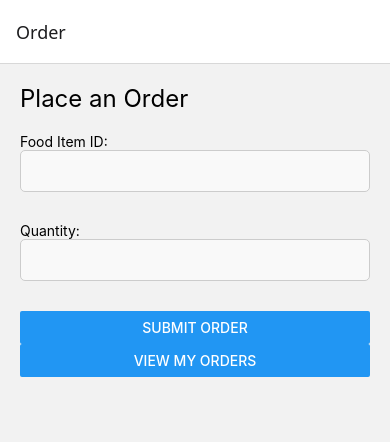
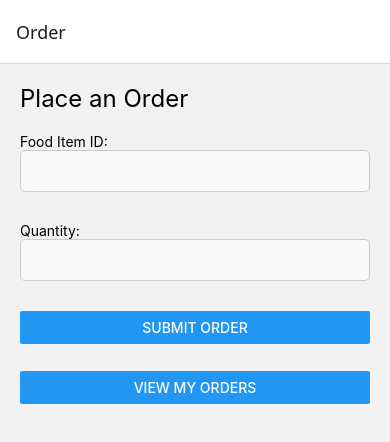
Before and after one commit to sahansaamarasinghe/OrderManagement, a React Native app: screen /Order in a window 390 px wide. Shown: the top 442 px of the page. Built offline with nearby package versions, Linux system fonts and the light colour scheme.

Commit message:
validation - done

```diff
--- a/api/orderApi.js
+++ b/api/orderApi.js
@@ -6,9 +6,10 @@ import axios from 'axios';
 const API_URL = 'http://10.0.0.128:5132/api/order';
 
 export const placeOrder = async (items) => {
-  //console.log("log3")
+  //.log("log3")
   console.log(API_URL)
   return axios.post(`${API_URL}`, { items });
+
 };
 
 export const getGuestOrders = async () => {
--- a/pages/PlaceOrderScreen/PlaceOrderScreen.js
+++ b/pages/PlaceOrderScreen/PlaceOrderScreen.js
@@ -9,55 +9,58 @@ const PlaceOrder = ({ navigation }) => {
   const [foodItemId, setFoodItemId] = useState('');
   const [quantity, setQuantity] = useState('');
 
-  const handleSubmit = async () => {
+ // const handleSubmit = async () => {
+
+
+  //   try {
+  //     const items = [
+  //       { foodItemId: parseInt(foodItemId), quantity: parseInt(quantity) },
+  //     ];
+  //     //console.log('log6');
+  //     console.log('items', items);
+  //     await placeOrder(items);
+  //    // console.log('log2');
+  //     alert('Order placed!');
+  //     console.log('log5');
+  //   } catch (err) {
+  //     //console.log('log1');
+  //     alert(err.response?.data?.message);
+  //     //alert(err.response?.data?.message || 'Something went wrong');
+  //   }
+  // };
+
+
+
+
+
+    const handleSubmit = async () => {
+    const parsedFoodItemId = parseInt(foodItemId);
+    const parsedQuantity = parseInt(quantity);
+
+
+    if (!foodItemId || !quantity) {
+      alert('Please enter both Food Item ID and Quantity.');
+      return;
+    }
+
+    if (isNaN(parsedFoodItemId) || isNaN(parsedQuantity)) {
+      alert('Food Item ID and Quantity must be valid numbers.');
+      return;
+    }
+
     try {
       const items = [
-        { foodItemId: parseInt(foodItemId), quantity: parseInt(quantity) },
+        { foodItemId: parsedFoodItemId, quantity: parsedQuantity }
       ];
-      console.log("items",items)
+
       await placeOrder(items);
       //console.log("log2")
       alert('Order placed!');
     } catch (err) {
 
-      //console.log("log1")
-      alert(err.response?.data?.message );
-      //alert(err.response?.data?.message || 'Something went wrong');
+      alert(err?.response?.data?.message || 'Something went wrong. Please try again.');
     }
   };
-
-
-
-
-//   const handleSubmit = async () => {
-//   const parsedFoodItemId = parseInt(foodItemId);
-//   const parsedQuantity = parseInt(quantity);
-
-//   // Empty field check
-//   if (!foodItemId || !quantity) {
-//     alert('Please enter both Food Item ID and Quantity.');
-//     return;
-//   }
-
-//   if (isNaN(parsedFoodItemId) || isNaN(parsedQuantity)) {
-//     alert('Food Item ID and Quantity must be valid numbers.');
-//     return;
-//   }
-
-//   try {
-//     const items = [
-//       { foodItemId: parsedFoodItemId, quantity: parsedQuantity }
-//     ];
-
-//     await placeOrder(items);
-//     console.log("log2")
-//     alert('Order placed!');
-//   } catch (err) {
-
-//     alert(err?.response?.data?.message || 'Something went wrong. Please try again.');
-//   }
-// };
-
 
   return (
     <View style={styles.container}>
@@ -79,11 +82,15 @@ const PlaceOrder = ({ navigation }) => {
       />
 
       <Button title="Submit Order" onPress={handleSubmit} />
-
+{/*
       <Button
         title="View My Orders"
         onPress={() => navigation.navigate('View')}
-      />
+      /> */}
+      <View style={styles.buttonContainer}>
+        <Button title="View My Orders"
+        onPress={() => navigation.navigate('View')} />
+      </View>
     </View>
   );
 };
--- a/pages/PlaceOrderScreen/Style.js
+++ b/pages/PlaceOrderScreen/Style.js
@@ -1,7 +1,10 @@
 import { StyleSheet } from 'react-native';
+import { Button } from 'react-native/types_generated/index';
 
 const styles = StyleSheet.create({
-  container: { padding: 20 },
+  container: { padding: 20,
+     paddingBottom: 80
+   },
   heading: { fontSize: 24, marginBottom: 20 },
   input: {
     borderWidth: 1,
@@ -10,6 +13,21 @@ const styles = StyleSheet.create({
     padding: 10,
     borderRadius: 5,
   },
+  buttonContainer: {
+    position: 'absolute',
+
+  bottom: 20,
+  left: 20,
+  right: 20,
+
+
+ // marginTop: 'auto',
+ // marginBottom: 16,
+},
+
+  // Button:{
+  //   color:'ffffff'
+  // }
 });
 
 export default styles;
--- a/pages/ViewOrderScreen/Style.js
+++ b/pages/ViewOrderScreen/Style.js
@@ -1,14 +1,33 @@
 import { StyleSheet } from 'react-native';
 
+
 const styles = StyleSheet.create({
+  container: {
+    flex: 1,
+    padding: 16,
+    backgroundColor: '#ffffff',
+  },
+  heading: {
+    fontSize: 20,
+    fontWeight: 'bold',
+    marginBottom: 16,
+    textAlign: 'center',
+  },
   card: {
-    backgroundColor: '#f9f9f9',
-    padding: 10,
-    marginVertical: 8,
-    marginHorizontal: 16,
-    borderRadius: 5,
-    elevation: 2,
+    backgroundColor: '#73a6b6',
+    padding: 12,
+    marginBottom: 12,
+    borderRadius: 6,
   },
+  text: {
+    fontSize: 14,
+    marginBottom: 4,
+  },
+  buttonContainer: {
+    marginTop: 'auto',
+    marginBottom: 28,
+  },
+
 });
 
 export default styles;
--- a/pages/ViewOrderScreen/ViewOrdersScreen.js
+++ b/pages/ViewOrderScreen/ViewOrdersScreen.js
@@ -24,16 +24,16 @@ function ViewOrder({ navigation }) {
 
  const renderOrder = ({ item }) => (
   <View style={styles.card}>
-    <Text>Order ID: {item?.orderId ?? 'N/A'}</Text>
-    <Text>Total: ${item?.totalAmount?.toFixed(2) ?? '0.00'}</Text>
-    <Text>Date: {item?.orderDate ? new Date(item.orderDate).toLocaleString() : 'Unknown'}</Text>
-    <Text>Items:</Text>
+    <Text style={styles.text}>Order ID: {item?.orderId ?? 'N/A'}</Text>
+    <Text style={styles.text}>Total: Rs. {item?.totalAmount?.toFixed(2) ?? '0.00'}</Text>
+    <Text style={styles.text}>Date: {item?.orderDate ? new Date(item.orderDate).toLocaleString() : 'Unknown'}</Text>
+    <Text style={styles.text}>Items:</Text>
     {Array.isArray(item.items) && item.items.length > 0 ? (
       item.items.map((entry, idx) => (
-        <Text key={idx}>- {entry}</Text>
+        <Text style={styles.text} key={idx}>- {entry}</Text>
       ))
     ) : (
-      <Text>- No items found</Text>
+      <Text style={styles.text}>- No items found</Text>
     )}
   </View>
 );
@@ -51,7 +51,11 @@ function ViewOrder({ navigation }) {
       ) : (
         <Text>No orders found.</Text>
       )}
-      <Button title="Go to Place Orders" onPress={() => navigation.navigate('Order')} />
+      <View style={styles.buttonContainer}>
+        <Button title="Go to Place Orders" onPress={() => navigation.navigate('Order')} />
+      </View>
+
+
     </View>
   );
 }
```
